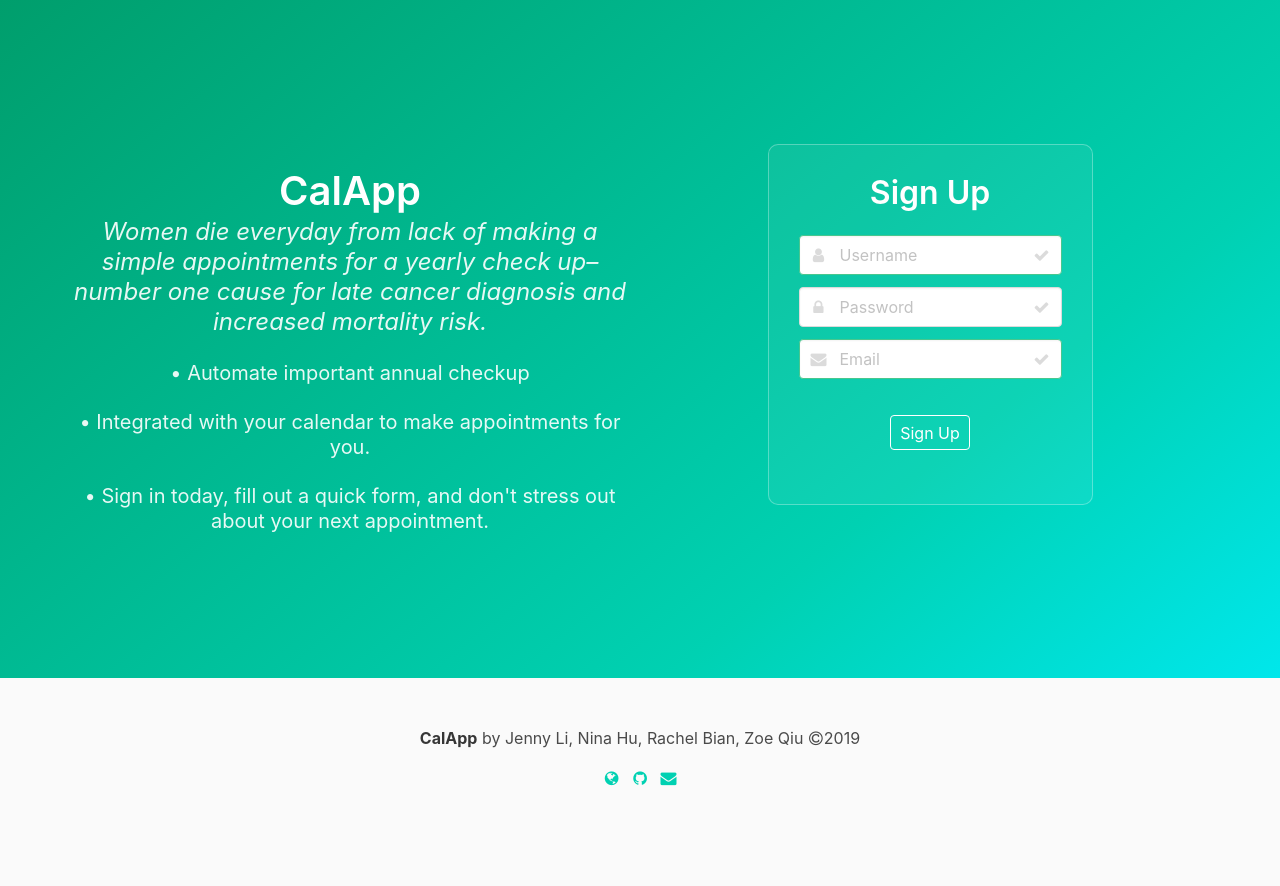
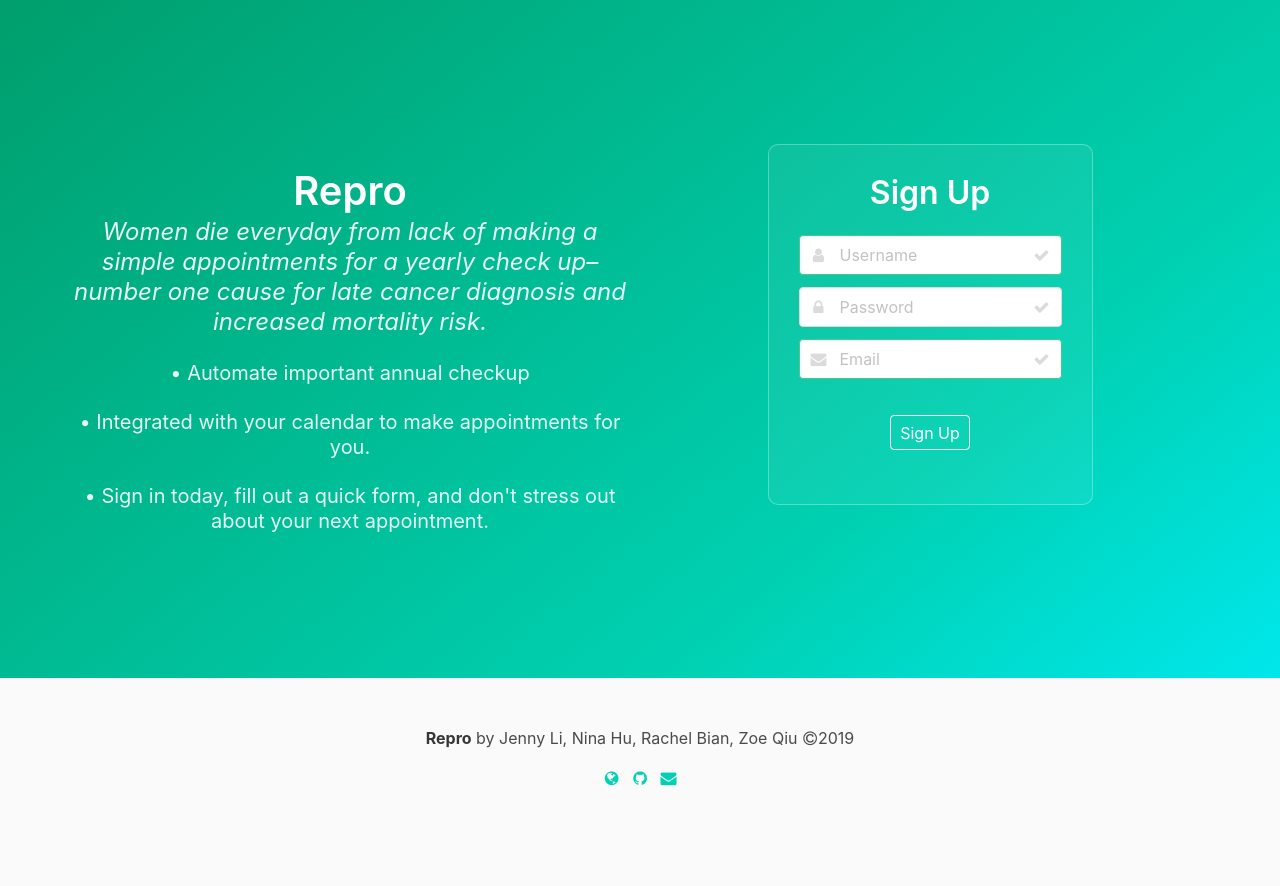
Before and after one commit to nina-hu/violethacks, a Flask app: page / in a window 1280 px wide. Shown: the part 56-942 px from the top of the page. Run offline with Flask 2, Linux system fonts and the light colour scheme; some libraries are stand-ins or nearby versions; some web fonts are replaced.

Commit message:
changed title name

```diff
--- a/templates/login.html
+++ b/templates/login.html
@@ -47,14 +47,14 @@
     </div>
   </nav>
 </section>
-<title>CalApp</title>
+<title>Repro</title>
 <section class="hero is-primary is-bold is-medium">
   <div class="hero-body">
     <div class="container has-text-centered">
       <div class="columns">
         <div class="column is-auto">
           <br>
-          <p class="title is-2">CalApp</p>
+          <p class="title is-2">Repro</p>
           <p class="subtitle is-4"><i>Women die everyday from lack of making a simple appointments for a yearly check up–number one cause for late cancer diagnosis and increased mortality risk.</i></p>
           <p class="subtitle is-5">&#x2022 Automate important annual checkup</p>
           <p class="subtitle is-5">&#x2022 Integrated with your calendar to make appointments for you.</p>
@@ -137,7 +137,7 @@
     <div class="container">
       <div class="content has-text-centered">
         <p>
-          <strong>CalApp</strong> by Jenny Li, Nina Hu, Rachel Bian, Zoe Qiu
+          <strong>Repro</strong> by Jenny Li, Nina Hu, Rachel Bian, Zoe Qiu
           <span class="icon is-small">
             <i class="fa fa-copyright"></i>
           </span>2019</a>
```
